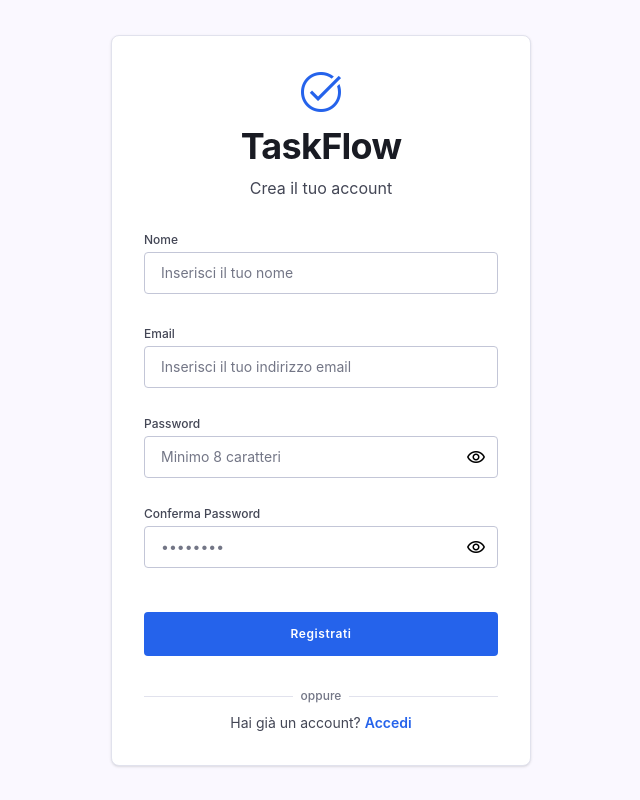
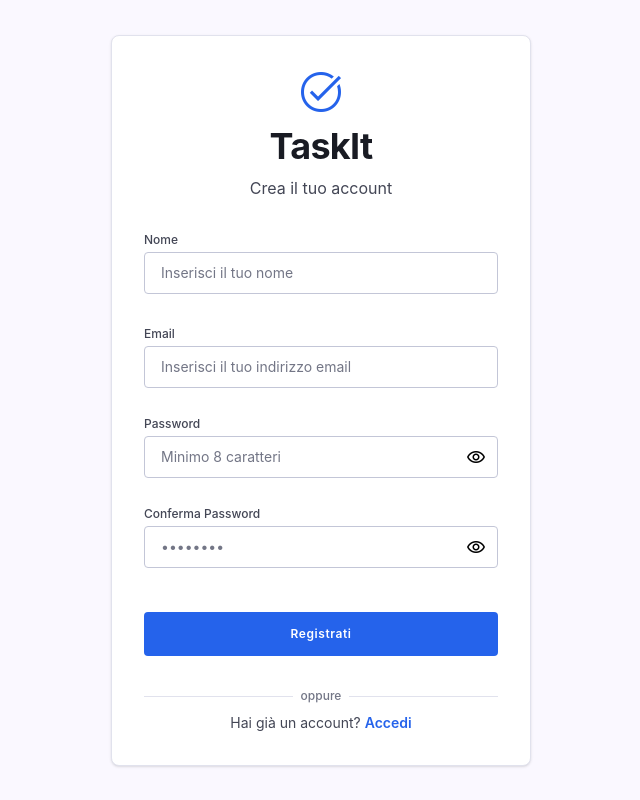
Before and after one commit to elia-orlandi/TaskIt, an Angular app in the folder frontend/: page /register in a window 1280 px wide. Shown: the whole page, without its empty margins (319-959 px from the left). Built offline with nearby package versions, Linux system fonts and the light colour scheme.

Commit message:
chore: sistemato il nome

```diff
--- a/frontend/src/app/app.config.ts
+++ b/frontend/src/app/app.config.ts
@@ -1,14 +1,16 @@
 import { ApplicationConfig, provideBrowserGlobalErrorListeners } from '@angular/core';
-import { provideRouter } from '@angular/router';
+import { provideRouter, TitleStrategy } from '@angular/router';
 import { provideHttpClient, withInterceptors } from '@angular/common/http';
 
 import { routes } from './app.routes';
 import { authInterceptor } from './core/auth/auth.interceptor';
+import { AppTitleStrategy } from './core/strategies/app-title.strategy';
 
 export const appConfig: ApplicationConfig = {
   providers: [
     provideBrowserGlobalErrorListeners(),
     provideRouter(routes),
-    provideHttpClient(withInterceptors([authInterceptor]))
+    provideHttpClient(withInterceptors([authInterceptor])),
+    { provide: TitleStrategy, useClass: AppTitleStrategy }
   ]
 };
--- a/frontend/src/app/app.routes.ts
+++ b/frontend/src/app/app.routes.ts
@@ -35,10 +35,12 @@ export const routes: Routes = [
     children: [
       {
         path: 'tasks',
+        title: 'Attività',
         loadComponent: () => import('./pages/tasks/tasks.component').then(m => m.TasksComponent)
       },
       {
         path: 'categories',
+        title: 'Categorie',
         loadComponent: () => import('./pages/categories/categories.component').then(m => m.CategoriesComponent)
       },
       { path: '', redirectTo: 'tasks', pathMatch: 'full' }
--- a/frontend/src/app/core/layouts/main-layout/main-layout.component.html
+++ b/frontend/src/app/core/layouts/main-layout/main-layout.component.html
@@ -22,7 +22,7 @@
         <div class="w-8 h-8 rounded-md flex items-center justify-center">
           <span class="material-symbols-outlined text-[#2563eb] !text-3xl">task_alt</span>
         </div>
-        <span class="font-bold text-xl text-[#1c1b1f]">TaskFlow</span>
+        <span class="font-bold text-xl text-[#1c1b1f]">TaskIt</span>
       </div>
 
       <div class="w-10"></div>
--- a/frontend/src/app/core/sidebar/sidebar.component.html
+++ b/frontend/src/app/core/sidebar/sidebar.component.html
@@ -9,7 +9,7 @@
     <div class="rounded-lg flex items-center justify-center shrink-0">
       <span class="material-symbols-outlined text-[#2563eb] !text-3xl">task_alt</span>
     </div>
-    <span class="font-bold text-2xl text-[#191b1f]">TaskFlow</span>
+    <span class="font-bold text-2xl text-[#191b1f]">TaskIt</span>
   </div>
 
   <!-- User Section -->
--- /dev/null
+++ b/frontend/src/app/core/strategies/app-title.strategy.ts
@@ -0,0 +1,20 @@
+import { Injectable } from '@angular/core';
+import { Title } from '@angular/platform-browser';
+import { RouterStateSnapshot, TitleStrategy } from '@angular/router';
+
+@Injectable({ providedIn: 'root' })
+export class AppTitleStrategy extends TitleStrategy {
+  constructor(private readonly title: Title) {
+    super();
+  }
+
+  override updateTitle(routerState: RouterStateSnapshot): void {
+    const routeTitle = this.buildTitle(routerState);
+
+    if (routeTitle) {
+      this.title.setTitle(`TaskIt - ${routeTitle}`);
+    } else {
+      this.title.setTitle('TaskIt');
+    }
+  }
+}
--- a/frontend/src/app/pages/login/login.component.html
+++ b/frontend/src/app/pages/login/login.component.html
@@ -6,7 +6,7 @@
                 <div class="h-12 w-12 rounded-lg flex items-center justify-center">
                     <span class="material-symbols-outlined text-primary-container !text-5xl">task_alt</span>
                 </div>
-                <h1 class="font-display-lg text-display-lg text-on-background">TaskFlow</h1>
+                <h1 class="font-display-lg text-display-lg text-on-background">TaskIt</h1>
                 <p class="font-body-md text-body-md text-on-surface-variant">Accedi al tuo spazio di lavoro sicuro</p>
             </div>
             @if (error()) {
--- a/frontend/src/app/pages/register/register.component.html
+++ b/frontend/src/app/pages/register/register.component.html
@@ -6,7 +6,7 @@
                 <div class="h-12 w-12 rounded-lg flex items-center justify-center">
                     <span class="material-symbols-outlined text-primary-container !text-5xl">task_alt</span>
                 </div>
-                <h1 class="font-display-lg text-display-lg text-on-background">TaskFlow</h1>
+                <h1 class="font-display-lg text-display-lg text-on-background">TaskIt</h1>
                 <p class="font-body-md text-body-md text-on-surface-variant">Crea il tuo account</p>
             </div>
             @if (error()) {
--- a/frontend/src/index.html
+++ b/frontend/src/index.html
@@ -2,7 +2,7 @@
 <html lang="en">
   <head>
     <meta charset="utf-8" />
-    <title>Frontend</title>
+    <title>TaskIt</title>
     <base href="/" />
     <meta name="viewport" content="width=device-width, initial-scale=1, viewport-fit=cover" />
     <link rel="icon" type="image/x-icon" href="favicon.ico" />
```
